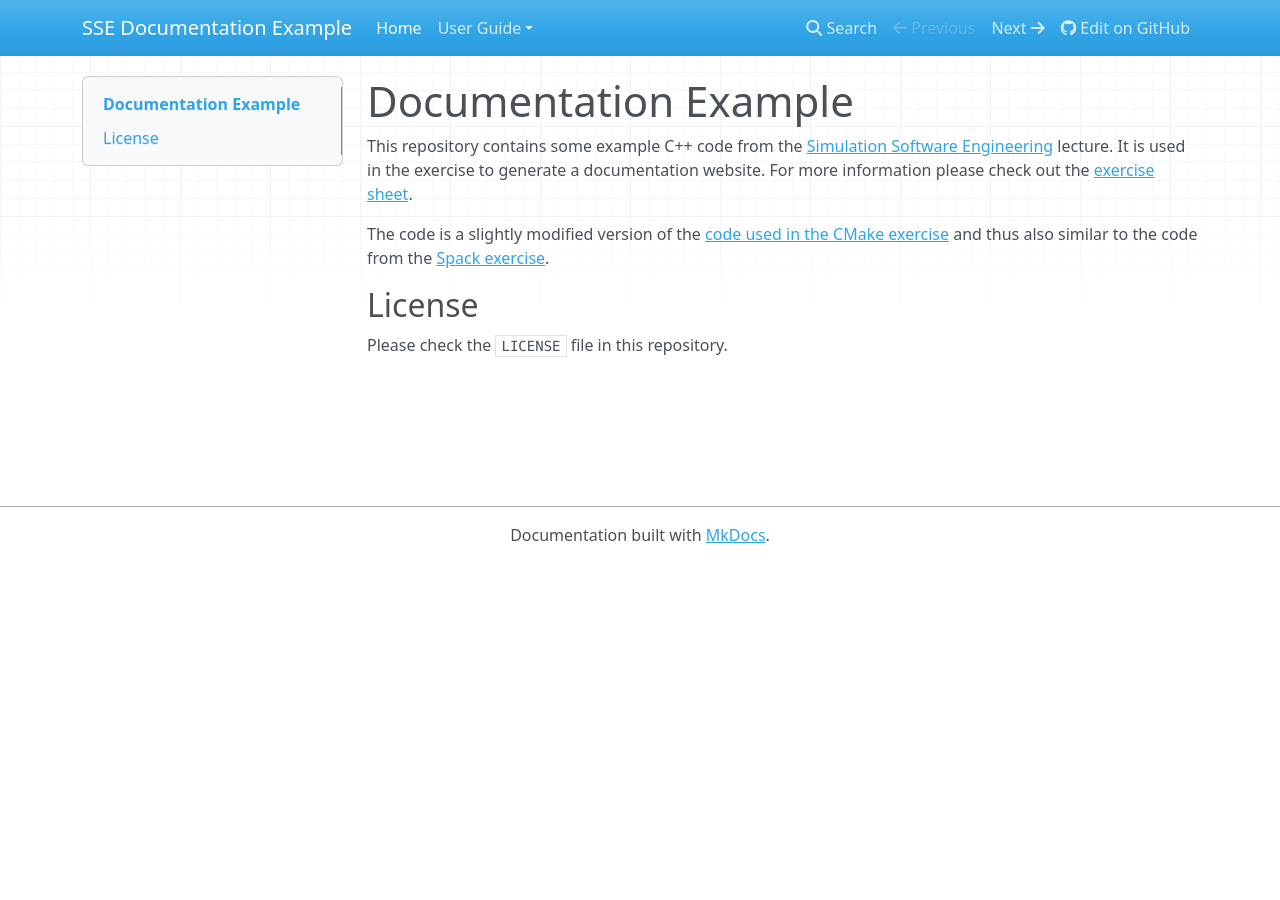
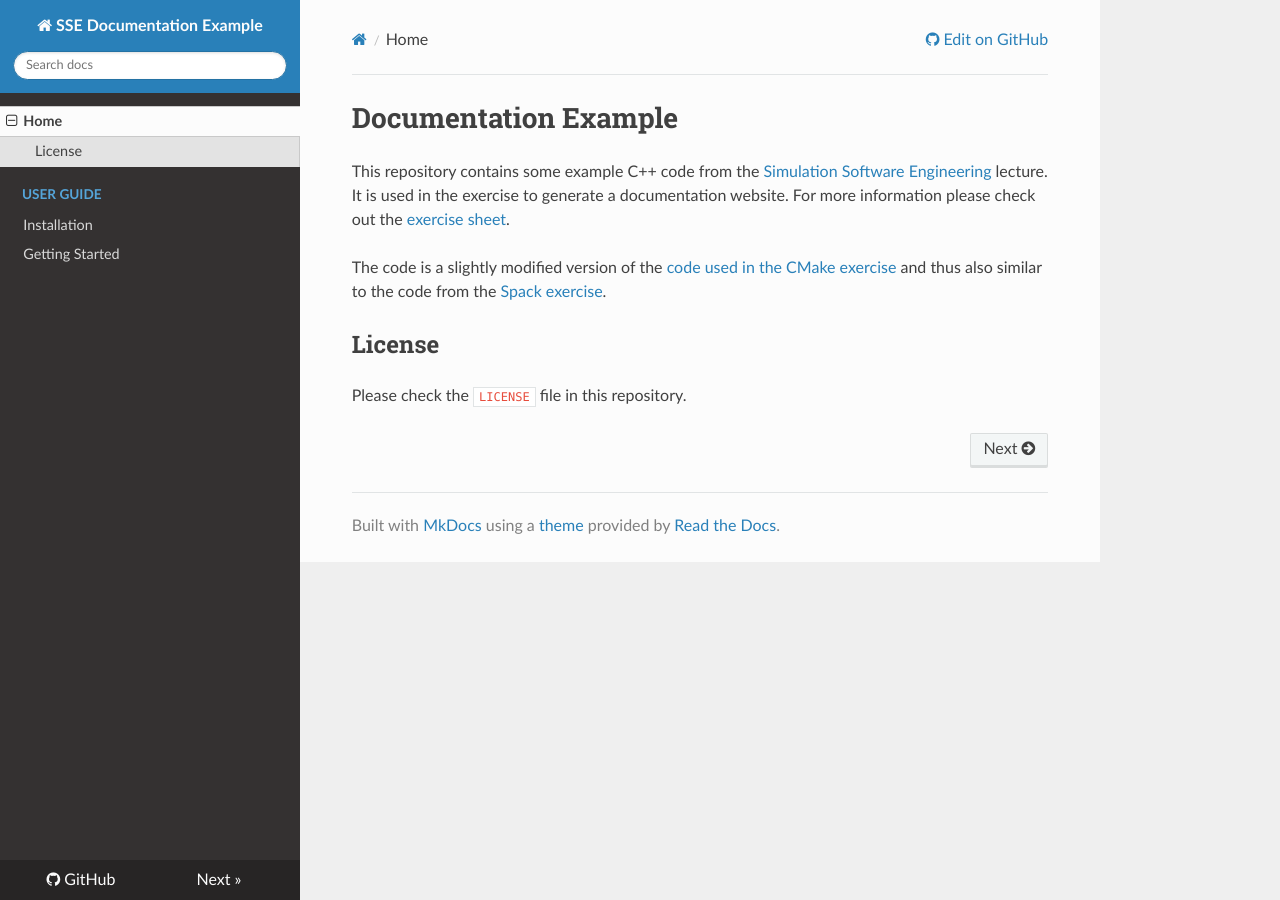
Before and after one commit to constracktor/sse-mkdocs-exercise, an MkDocs documentation site: the page built from docs/index.md, in a window 1280 px wide. Built offline with MkDocs 1.6.1, drawn with Linux system fonts in a browser that asks for light colours; nearby versions of some CDN libraries.

Commit message:
change theme

```diff
--- a/mkdocs.yml
+++ b/mkdocs.yml
@@ -9,3 +9,9 @@ nav:
 repo_url: https://github.com/constracktor/sse-mkdocs-exercise
 
 site_author: Alexander Strack
+
+theme:
+    name: readthedocs
+    highlightjs: true
+    hljs_languages:
+        - yaml
```
